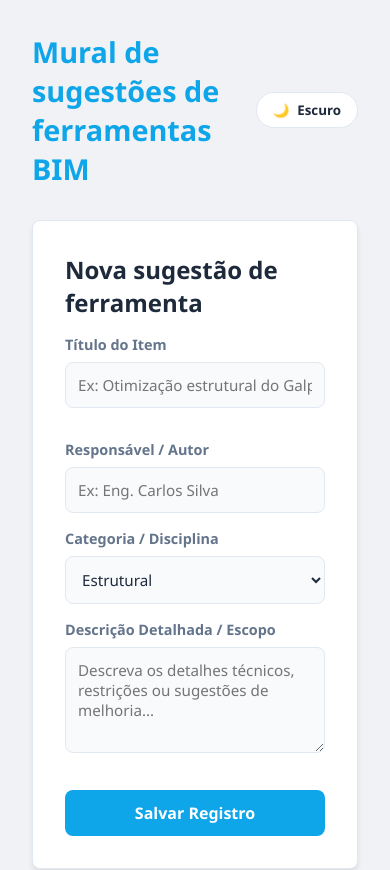
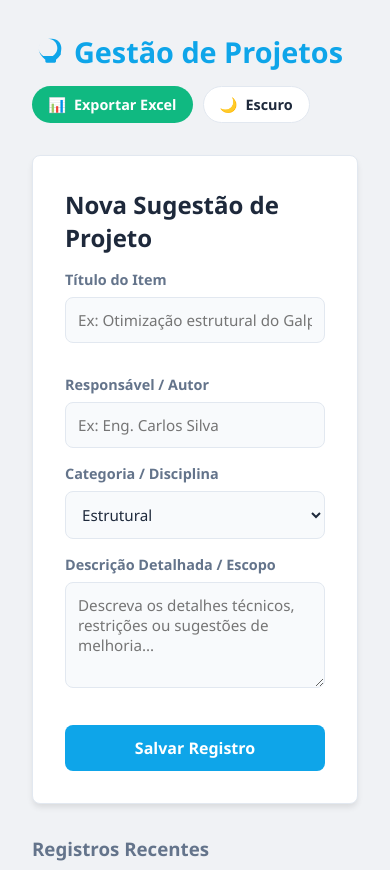
Before and after one commit to capop45/FerramentasBIM, a plain HTML site: page index.html in a window 390 px wide. Shown: the top 870 px of the page. Drawn offline with Linux system fonts and the light colour scheme; no server answers.

Commit message:
Refactor index.html with new title and features
Updated the title and header structure, added Excel export functionality, and improved styling for various elements.

```diff
--- a/index.html
+++ b/index.html
@@ -3,8 +3,10 @@
 <head>
     <meta charset="UTF-8">
     <meta name="viewport" content="width=device-width, initial-scale=1.0">
-    <title>Ferramentas BIM</title>
+    <title>Mural de Projetos de Engenharia</title>
     <link rel="icon" href="https://cdn-icons-png.flaticon.com/512/3061/3061341.png" type="image/png">
+
+    <script src="https://cdn.jsdelivr.net/npm/xlsx-js-style@1.2.0/dist/xlsx-bundle.min.js"></script>
 
     <style>
         /* ================= VARIÁVEIS & TEMA ================= */
@@ -13,10 +15,11 @@
             --container-bg: #ffffff;
             --text-primary: #1e293b;
             --text-secondary: #64748b;
-            --accent-color: #0ea5e9; /* Azul Engenharia/Tecnologia */
+            --accent-color: #0ea5e9; /* Azul Engenharia */
             --accent-hover: #0284c7;
             --danger-color: #ef4444;
             --edit-color: #f59e0b;
+            --success-color: #10b981; /* Verde Excel */
             --border-color: #e2e8f0;
             --input-bg: #f8fafc;
             --shadow: 0 4px 6px -1px rgba(0, 0, 0, 0.1);
@@ -47,13 +50,22 @@
         .container { max-width: 900px; margin: 0 auto; }
 
         /* ================= HEADER ================= */
-        header { display: flex; justify-content: space-between; align-items: center; margin-bottom: 2rem; }
+        header {
+            display: flex;
+            justify-content: space-between;
+            align-items: center;
+            margin-bottom: 2rem;
+            flex-wrap: wrap;
+            gap: 15px;
+        }
 
         .logo-area { display: flex; align-items: center; gap: 10px; }
         .logo-area svg { width: 32px; height: 32px; fill: var(--accent-color); }
         h1 { font-size: 1.8rem; font-weight: 700; color: var(--accent-color); }
 
-        .theme-toggle {
+        .header-actions { display: flex; gap: 10px; }
+
+        .btn-header {
             background: var(--container-bg);
             border: 1px solid var(--border-color);
             color: var(--text-primary);
@@ -61,8 +73,17 @@
             border-radius: 20px;
             cursor: pointer;
             display: flex; align-items: center; gap: 8px; font-weight: 600;
+            font-size: 0.9rem;
         }
-        .theme-toggle:hover { background-color: var(--border-color); }
+        .btn-header:hover { background-color: var(--border-color); }
+
+        /* Botão específico do Excel */
+        .btn-excel {
+            background-color: var(--success-color);
+            color: white;
+            border: none;
+        }
+        .btn-excel:hover { background-color: #059669; }
 
         /* ================= FORMULÁRIO ================= */
         .card {
@@ -102,7 +123,6 @@
             background-color: transparent; color: var(--text-secondary); border: 1px solid var(--border-color);
             padding: 0.75rem; border-radius: var(--radius); cursor: pointer; width: 100%; margin-top: 0.5rem;
         }
-        button:disabled { opacity: 0.7; cursor: not-allowed; }
 
         /* ================= LISTA COMPACTA ================= */
         .suggestion-list { list-style: none; }
@@ -114,14 +134,13 @@
             box-shadow: var(--shadow);
             border: 1px solid var(--border-color);
             overflow: hidden;
-            transition: transform 0.2s;
         }
 
-        /* Cabeçalho do Item (Sempre visível) */
+        /* Cabeçalho do Item */
         .item-summary {
             padding: 1rem 1.5rem;
             display: grid;
-            grid-template-columns: 1fr auto auto; /* Título | Info | Ações */
+            grid-template-columns: 1fr auto auto;
             gap: 1rem;
             align-items: center;
             cursor: pointer;
@@ -131,7 +150,7 @@
 
         .summary-main { display: flex; flex-direction: column; gap: 4px; }
         .item-title { font-weight: 700; font-size: 1.1rem; color: var(--text-primary); }
-        .item-meta { font-size: 0.85rem; color: var(--text-secondary); display: flex; gap: 10px; align-items: center; }
+        .item-meta { font-size: 0.85rem; color: var(--text-secondary); display: flex; gap: 10px; align-items: center; flex-wrap: wrap; }
 
         .badge {
             background-color: var(--accent-color); color: white;
@@ -139,7 +158,7 @@
             font-size: 0.75rem; font-weight: bold; text-transform: uppercase;
         }
 
-        /* Ações (Editar/Excluir) */
+        /* Ações */
         .item-actions { display: flex; gap: 8px; }
         .action-btn {
             background: none; border: none; cursor: pointer; padding: 6px;
@@ -150,9 +169,9 @@
         .btn-edit:hover { color: var(--edit-color); }
         .btn-delete:hover { color: var(--danger-color); }
 
-        /* Detalhes (Expandível) */
+        /* Detalhes */
         .item-details {
-            display: none; /* Oculto por padrão */
+            display: none;
             padding: 1.5rem;
             border-top: 1px solid var(--border-color);
             background-color: var(--input-bg);
@@ -175,17 +194,29 @@
 <div class="container">
     <header>
         <div class="logo-area">
-            <h1>Mural de sugestões de ferramentas BIM</h1>
+            <svg viewBox="0 0 24 24" fill="currentColor">
+                <path d="M12 2C8.13 2 5 5.13 5 9c0 1.74.5 3.37 1.41 4.84.95 1.54 2.2 2.86 3.59 3.96V19c0 .55.45 1 1 1h6c.55 0 1-.45 1-1v-1.2c1.39-1.1 2.64-2.42 3.59-3.96C21.5 12.37 22 10.74 22 9c0-3.87-3.13-7-7-7zm-2 16h4v-1h-4v1zm9-9c0 1.29-.38 2.5-1.04 3.55-.58.94-1.39 1.77-2.34 2.45H8.38c-.95-.68-1.76-1.51-2.34-2.45C5.38 11.5 5 10.29 5 9c0-3.86 3.14-7 7-7s7 3.14 7 7z"/>
+            </svg>
+            <h1>Gestão de Projetos</h1>
         </div>
-        <button class="theme-toggle" onclick="toggleTheme()">
-            <span id="theme-icon">🌙</span> <span id="theme-text">Escuro</span>
-        </button>
+
+        <div class="header-actions">
+            <button class="btn-header btn-excel" onclick="exportToExcel()">
+                <span>📊</span> Exportar Excel
+            </button>
+
+            <button class="btn-header theme-toggle" onclick="toggleTheme()">
+                <span id="theme-icon">🌙</span> <span id="theme-text">Escuro</span>
+            </button>
+        </div>
     </header>
 
     <div class="card">
-        <h2 style="margin-bottom: 1rem;" id="formTitle">Nova sugestão de ferramenta</h2>
+        <h2 style="margin-bottom: 1rem;" id="formTitle">Nova Sugestão de Projeto</h2>
         <form id="suggestionForm">
-            <input type="hidden" id="editIndex" value="-1"> <div class="form-grid">
+            <input type="hidden" id="editIndex" value="-1">
+
+            <div class="form-grid">
                 <div class="form-group">
                     <label>Título do Item</label>
                     <input type="text" id="title" required placeholder="Ex: Otimização estrutural do Galpão B">
@@ -222,21 +253,108 @@
     </div>
 
     <h3 style="margin-bottom: 1rem; color: var(--text-secondary);">Registros Recentes</h3>
-    <div id="suggestionsList" class="suggestion-list">
-        </div>
+    <div id="suggestionsList" class="suggestion-list"></div>
 </div>
 
 <script>
     // ==========================================
-    // CONFIGURAÇÃO
+    // CREDENCIAIS RECUPERADAS (NÃO APAGUE)
     // ==========================================
-    const BIN_ID = '6995f62c43b1c97be9891b4b';
+    const BIN_ID = '699311bf43b1c97be9836b2f';
     const API_KEY = '$2a$10$T3C70qhYrKZMczxOir2xUeypvmxIZ89FRuioGyxBSh/gZorc4iBAy';
     // ==========================================
 
-    let currentData = []; // Armazena os dados locais
+    let currentData = [];
 
-    // 1. Controle de Campo "Outro"
+    // ==========================================
+    // FUNÇÃO DE EXPORTAÇÃO EXCEL
+    // ==========================================
+    function exportToExcel() {
+        if (currentData.length === 0) {
+            alert("Não há dados para exportar.");
+            return;
+        }
+
+        // 1. Preparar os dados para o formato Excel
+        const dataForExcel = currentData.map(item => {
+            const dateObj = new Date(item.date);
+            return [
+                item.title,
+                item.category,
+                item.author || "N/A",
+                dateObj.toLocaleDateString('pt-BR') + ' ' + dateObj.toLocaleTimeString('pt-BR'),
+                item.description
+            ];
+        });
+
+        // Adicionar Cabeçalho
+        const header = ["Título do Projeto", "Categoria", "Responsável", "Data", "Descrição Detalhada"];
+        dataForExcel.unshift(header);
+
+        // 2. Criar Workbook e Worksheet
+        const wb = XLSX.utils.book_new();
+        const ws = XLSX.utils.aoa_to_sheet(dataForExcel);
+
+        // 3. Estilização (Design Moderno)
+
+        // Largura das Colunas (wpx = width em pixels)
+        ws['!cols'] = [
+            { wch: 30 }, // Título
+            { wch: 15 }, // Categoria
+            { wch: 20 }, // Autor
+            { wch: 20 }, // Data
+            { wch: 80 }  // Descrição (Larga)
+        ];
+
+        // Aplicar Estilos Célula por Célula
+        const range = XLSX.utils.decode_range(ws['!ref']);
+
+        for (let R = range.s.r; R <= range.e.r; ++R) {
+            for (let C = range.s.c; C <= range.e.c; ++C) {
+                const cellAddress = XLSX.utils.encode_cell({ r: R, c: C });
+                if (!ws[cellAddress]) continue;
+
+                // Estilo Base
+                let style = {
+                    font: { name: "Calibri", sz: 11 },
+                    alignment: { vertical: "top", wrapText: true }, // IMPORTANTE: wrapText faz a linha crescer
+                    border: {
+                        top: { style: "thin", color: { rgb: "E2E8F0" } },
+                        bottom: { style: "thin", color: { rgb: "E2E8F0" } },
+                        left: { style: "thin", color: { rgb: "E2E8F0" } },
+                        right: { style: "thin", color: { rgb: "E2E8F0" } }
+                    }
+                };
+
+                // Estilo do Cabeçalho (Linha 0)
+                if (R === 0) {
+                    style.fill = { fgColor: { rgb: "0EA5E9" } }; // Azul do site
+                    style.font = { name: "Calibri", sz: 12, bold: true, color: { rgb: "FFFFFF" } };
+                    style.alignment = { horizontal: "center", vertical: "center" };
+                }
+                // Estilo das Linhas (Alternadas / Zebra)
+                else {
+                    if (R % 2 === 0) {
+                        style.fill = { fgColor: { rgb: "F8FAFC" } }; // Cinza bem claro
+                    } else {
+                        style.fill = { fgColor: { rgb: "FFFFFF" } }; // Branco
+                    }
+                }
+
+                ws[cellAddress].s = style;
+            }
+        }
+
+        XLSX.utils.book_append_sheet(wb, ws, "Projetos");
+
+        // 4. Download
+        XLSX.writeFile(wb, "Relatorio_Projetos.xlsx");
+    }
+
+    // ==========================================
+    // LÓGICA DO SISTEMA
+    // ==========================================
+
     function toggleCustomCategory() {
         const select = document.getElementById('category');
         const input = document.getElementById('customCategory');
@@ -250,7 +368,6 @@
         }
     }
 
-    // 2. Integração JSONBin
     async function fetchSuggestions() {
         try {
             const response = await fetch(`https://api.jsonbin.io/v3/b/${BIN_ID}/latest`, {
@@ -283,9 +400,7 @@
             });
 
             if (!response.ok) throw new Error('Erro ao salvar');
-
-            // Sucesso
-            currentData = newData; // Atualiza local
+            currentData = newData;
             renderList(currentData);
             resetForm();
 
@@ -298,7 +413,6 @@
         }
     }
 
-    // 3. Renderização da Lista (Acordeão)
     function renderList(list) {
         const container = document.getElementById('suggestionsList');
         container.innerHTML = '';
@@ -312,7 +426,6 @@
             const div = document.createElement('div');
             div.className = 'suggestion-item';
 
-            // Formatar data
             const dateObj = new Date(item.date);
             const dateStr = dateObj.toLocaleDateString('pt-BR');
 
@@ -326,7 +439,8 @@
                             <span>• ${dateStr}</span>
                         </div>
                     </div>
-                    <div style="flex-grow:1"></div> <div class="item-actions">
+                    <div style="flex-grow:1"></div>
+                    <div class="item-actions">
                         <button class="action-btn btn-edit" title="Editar" onclick="prepareEdit(${index}, event)">
                             <svg width="18" height="18" viewBox="0 0 24 24" fill="none" stroke="currentColor" stroke-width="2"><path d="M11 4H4a2 2 0 0 0-2 2v14a2 2 0 0 0 2 2h14a2 2 0 0 0 2-2v-7"></path><path d="M18.5 2.5a2.121 2.121 0 0 1 3 3L12 15l-4 1 1-4 9.5-9.5z"></path></svg>
                         </button>
@@ -344,17 +458,14 @@
         });
     }
 
-    // Expandir/Recolher
     function toggleDetails(element) {
         const details = element.nextElementSibling;
         details.classList.toggle('open');
     }
 
-    // 4. Lógica de Formulário (Criar e Editar)
     document.getElementById('suggestionForm').addEventListener('submit', async (e) => {
         e.preventDefault();
 
-        // Lógica de Categoria Customizada
         const catSelect = document.getElementById('category');
         const catCustom = document.getElementById('customCategory');
         const finalCategory = catSelect.value === 'Outro' ? catCustom.value : catSelect.value;
@@ -364,30 +475,24 @@
             author: document.getElementById('author').value,
             category: finalCategory,
             description: document.getElementById('description').value,
-            date: new Date().toISOString() // Atualiza data na edição também
+            date: new Date().toISOString()
         };
 
         const editIndex = parseInt(document.getElementById('editIndex').value);
-
-        // Copia local profunda para não afetar referência até salvar
         let newList = [...currentData];
 
         if (editIndex >= 0) {
-            // Modo EDIÇÃO: Atualiza o item existente
             newList[editIndex] = formData;
         } else {
-            // Modo CRIAÇÃO: Adiciona no topo
             newList.unshift(formData);
         }
 
         await pushToBin(newList);
     });
 
-    // 5. Ações (Editar / Deletar)
     function deleteItem(index, event) {
-        event.stopPropagation(); // Evita abrir o acordeão
+        event.stopPropagation();
         if(!confirm('Tem certeza que deseja excluir este projeto?')) return;
-
         let newList = [...currentData];
         newList.splice(index, 1);
         pushToBin(newList);
@@ -397,12 +502,10 @@
         event.stopPropagation();
         const item = currentData[index];
 
-        // Preenche campos
         document.getElementById('title').value = item.title;
         document.getElementById('author').value = item.author;
         document.getElementById('description').value = item.description;
 
-        // Lógica da Categoria no select
         const select = document.getElementById('category');
         const options = Array.from(select.options).map(o => o.value);
 
@@ -415,14 +518,12 @@
             document.getElementById('customCategory').value = item.category;
         }
 
-        // Muda estado visual para edição
         document.getElementById('editIndex').value = index;
         document.getElementById('submitBtn').textContent = 'Atualizar Registro';
         document.getElementById('submitBtn').style.backgroundColor = 'var(--edit-color)';
         document.getElementById('formTitle').textContent = 'Editando Projeto';
         document.getElementById('cancelBtn').classList.remove('hidden');
 
-        // Rola para o topo
         window.scrollTo({ top: 0, behavior: 'smooth' });
     }
 
@@ -436,7 +537,6 @@
         toggleCustomCategory();
     }
 
-    // Auxiliar Segurança
     function escapeHtml(text) {
         if (!text) return text;
         return text.replace(/[&<>"']/g, function(m) {
@@ -444,7 +544,6 @@
         });
     }
 
-    // Tema
     function initTheme() {
         const savedTheme = localStorage.getItem('theme') || 'light';
         document.body.setAttribute('data-theme', savedTheme);
@@ -464,7 +563,6 @@
         else { icon.textContent = '🌙'; text.textContent = 'Escuro'; }
     }
 
-    // Iniciar
     initTheme();
     fetchSuggestions();
 
```
